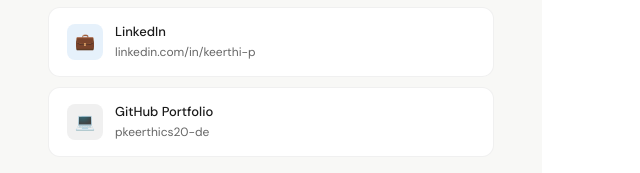
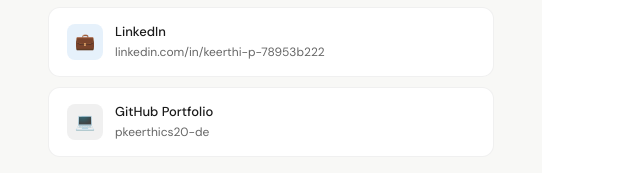
Before and after one commit to pkeerthics20-de/dataforge-solutions-freelance, a plain HTML site: page index.html in a window 1280 px wide. Shown: the part 3990-4163 px from the top of the page, 616-1256 px from the left. Drawn offline with Linux system fonts and the light colour scheme.

Commit message:
Update LinkedIn URL in index.html

```diff
--- a/index.html
+++ b/index.html
@@ -623,7 +623,7 @@
         <div class="cl-icon icon-blue">💼</div>
         <div>
           <div class="cl-label">LinkedIn</div>
-          <div class="cl-sub">linkedin.com/in/keerthi-p</div>
+          <div class="cl-sub">linkedin.com/in/keerthi-p-78953b222</div>
         </div>
       </a>
       <a href="https://github.com/pkeerthics20-de" target="_blank" class="contact-link">
```
